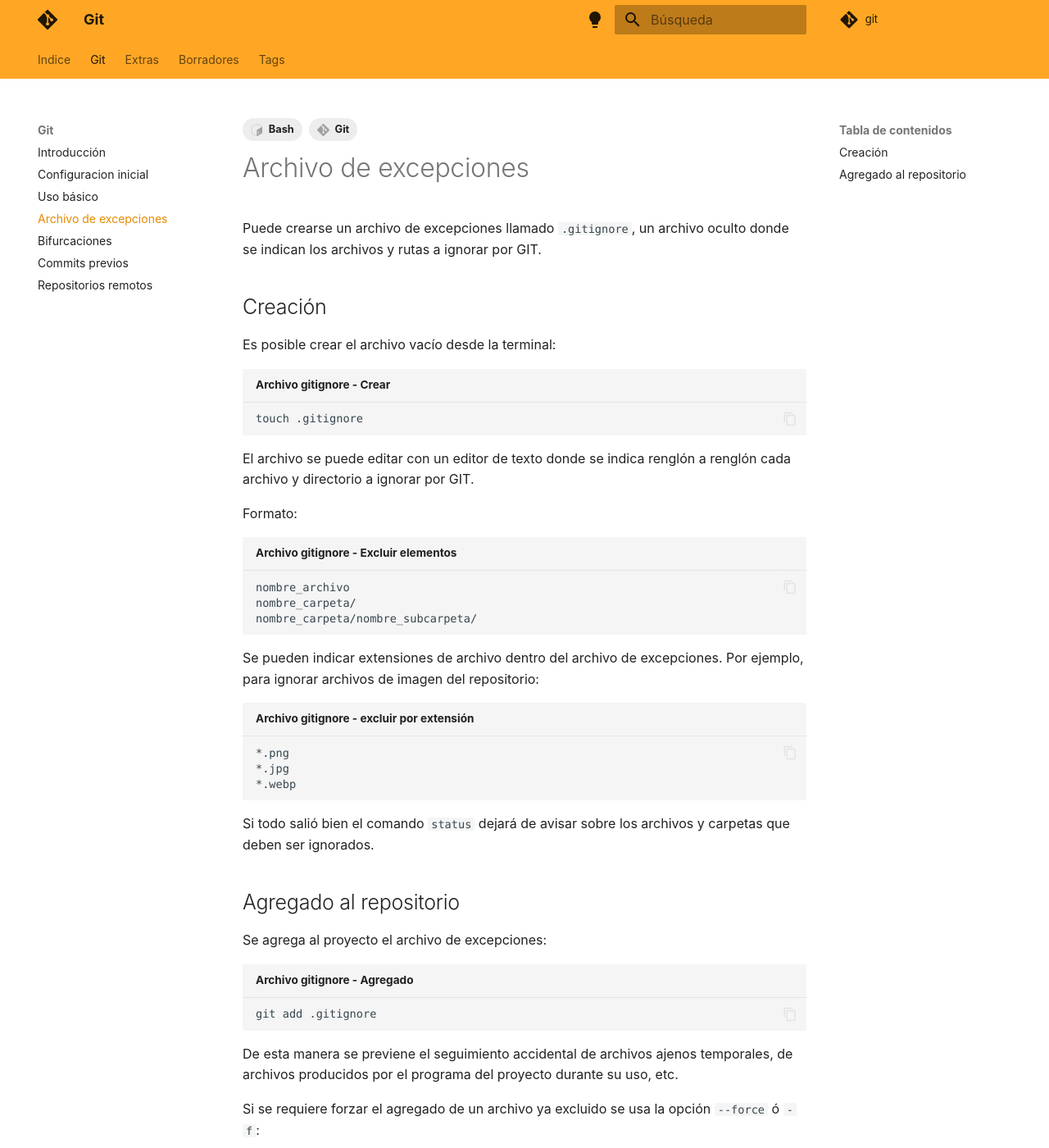
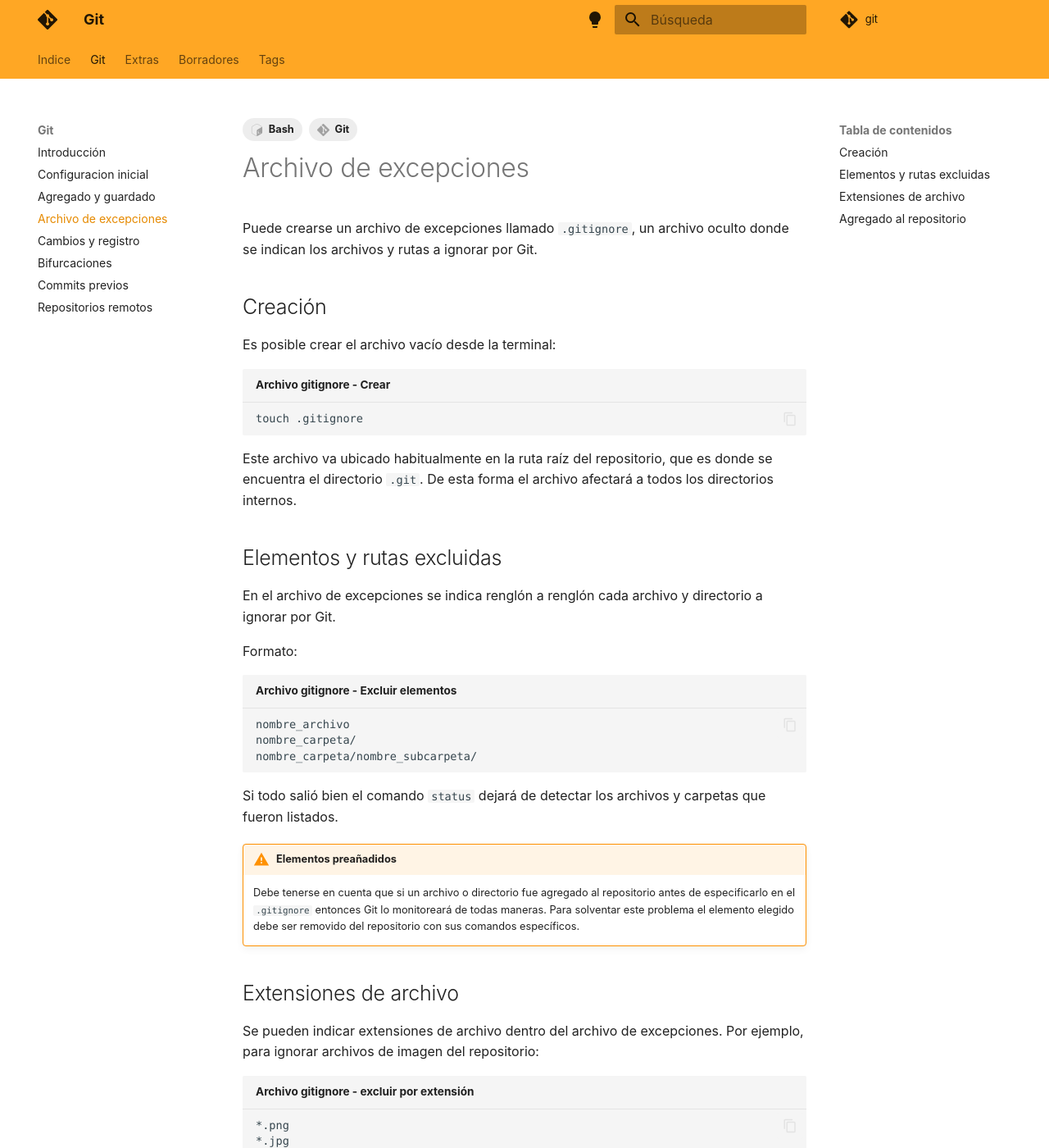
Before and after one commit to alejrot/git, an MkDocs documentation site: the page built from docs/git/gitignore.md, in a window 1280 px wide and 1400 px high. Shown: the whole window at 82% size. Built offline with MkDocs 1.6.1 and Material for MkDocs 9.7.7, drawn with Linux system fonts in a browser that asks for light colours; comment, search, counter and statistics services are not loaded; some of the changed text lies outside the part shown.

Commit message:
revisión de contenidos III

````diff
--- a/docs/git/gitignore.md
+++ b/docs/git/gitignore.md
@@ -8,7 +8,8 @@ tags:
 # Archivo de excepciones
 
 
-Puede crearse un archivo de excepciones llamado `.gitignore`, un archivo oculto donde se indican los archivos y rutas a ignorar por GIT.
+Puede crearse un archivo de excepciones llamado `.gitignore`,
+un archivo oculto donde se indican los archivos y rutas a ignorar por Git.
 
 ## Creación
 
@@ -17,9 +18,14 @@ Es posible crear el archivo vacío desde la terminal:
 ```bash title="Archivo gitignore - Crear"
 touch .gitignore
 ```
+Este archivo va ubicado habitualmente en la ruta raíz del repositorio,
+que es donde se encuentra el directorio `.git`.
+De esta forma el archivo afectará a todos los directorios internos.
 
-El archivo se puede editar con un editor de texto
-donde se indica renglón a renglón cada archivo y directorio a ignorar por GIT.
+
+## Elementos y rutas excluidas
+
+En el archivo de excepciones se indica renglón a renglón cada archivo y directorio a ignorar por Git.
 
 Formato:
 ``` title="Archivo gitignore - Excluir elementos"
@@ -27,6 +33,20 @@ nombre_archivo
 nombre_carpeta/
 nombre_carpeta/nombre_subcarpeta/
 ```
+
+Si todo salió bien el comando `status`
+dejará de detectar los archivos y carpetas
+que fueron listados.
+
+!!! warning "Elementos preañadidos"
+
+    Debe tenerse en cuenta que si un archivo o directorio fue agregado al repositorio antes de especificarlo en el `.gitignore` entonces Git lo monitoreará de todas maneras.
+    Para solventar este problema el elemento elegido debe ser removido del repositorio con sus comandos específicos.
+
+
+
+## Extensiones de archivo
+
 Se pueden indicar extensiones de archivo dentro del archivo de excepciones. Por ejemplo, para ignorar archivos de imagen del repositorio:
 
 ```git title="Archivo gitignore - excluir por extensión"
@@ -35,7 +55,6 @@ Se pueden indicar extensiones de archivo dentro del archivo de excepciones. Por
 *.webp
 ```
 
-Si todo salió bien el comando `status` dejará de avisar sobre los archivos y carpetas que deben ser ignorados.
 
 ## Agregado al repositorio
 
@@ -53,6 +72,9 @@ Si se requiere forzar el agregado de un archivo ya excluido se usa la opción `-
 !!! tip "Múltiples archivos de excepciones"
     Git permite usar múltiples archivos `.gitignore` dentro de un mismo proyecto,
     repartidos en distintos directorios.
+    Esto habilita a agregar criterios de exclusión específicos para cada directorio del proyecto,
+    los cuales se superponen a los criterios especificados en el archivo `.gitignore` principal.
+
     Esto habilita usar distintos criterios de exclusión dentro de un mismo proyecto.
 
 
@@ -63,6 +85,6 @@ Si se requiere forzar el agregado de un archivo ya excluido se usa la opción `-
     por tal motivo es conveniente excluir esta extensión de los repositorios.
     Para ello, simplemente agregar al `.gitignore`:
 
-    ``` title="Excluir archivos de entorno"
+    ``` title="Archivo gitignore - Excluir archivos de entorno"
     *.env
     ```
--- a/mkdocs.yml
+++ b/mkdocs.yml
@@ -154,8 +154,9 @@ nav:
     - Introducción: git/intro.md
     # - Comandos de Bash: git/comandos.md
     - Configuracion inicial: git/configuracion_inicial.md
-    - Uso básico: git/uso_basico.md
+    - Agregado y guardado: git/uso_basico.md
     - Archivo de excepciones: git/gitignore.md
+    - Cambios y registro: git/cambios_registro.md
     - Bifurcaciones: git/bifurcaciones.md
     - Commits previos:  git/commits_previos.md
     - Repositorios remotos: git/repositorio_remoto.md
````
Also changed, not shown: docs/git/cambios_registro.md (added, +75 -0 lines), docs/git/uso_basico.md (+0 -81 lines).
